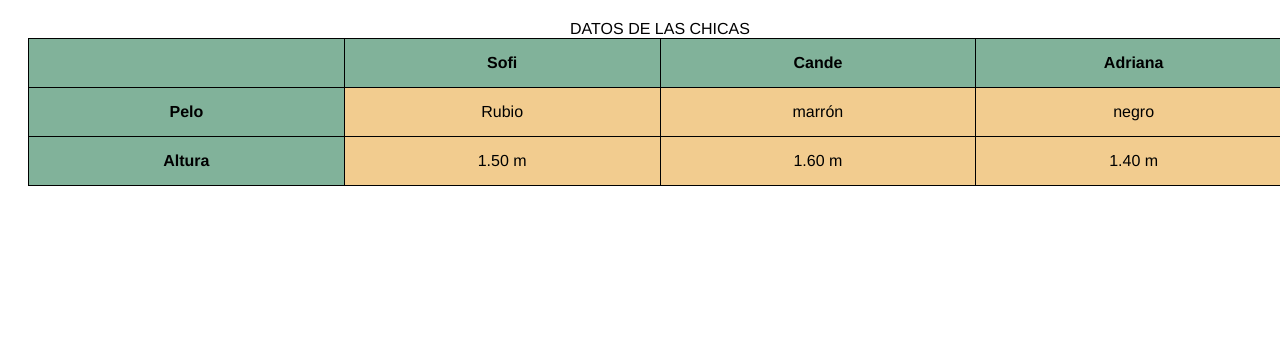
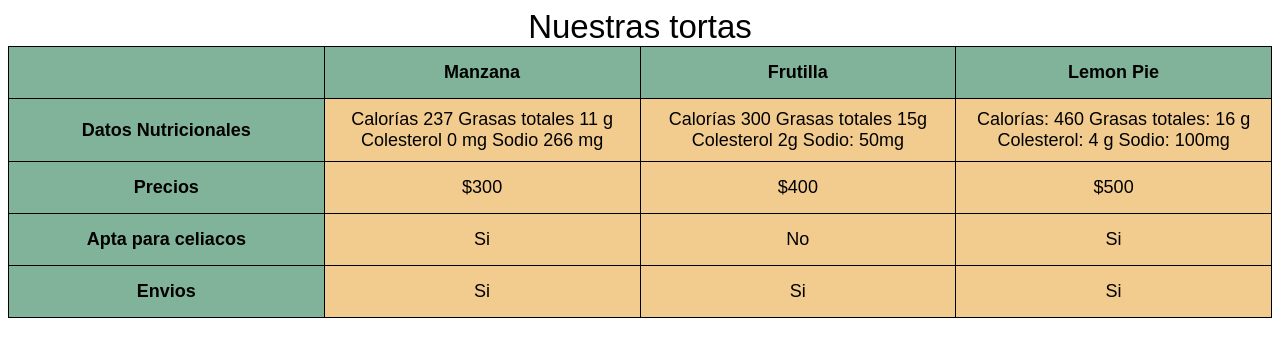
Before and after one commit to Facu2020/Html-css, a plain HTML site: page Tablas.html in a window 1280 px wide. Drawn offline with Linux system fonts and the light colour scheme.

Commit message:
listos los cambios

```diff
--- a/Tablas.html
+++ b/Tablas.html
@@ -7,45 +7,63 @@
     </head>
     <body>
         <table>
-            <caption>DATOS DE LAS CHICAS</caption>
+             <caption>Nuestras tortas</caption>
               <colgroup>
                   <col>
                   <col span="3" style="background-color:#f2cc8f;"  >
               </colgroup>
-        <thead >
+        <thead>
               <tr>
                 <th scope="col"></th>
-                <th id="sofi">Sofi</th>
-                <th id="cande">Cande</th>
-                <th id="adriana">Adriana</th>
+                <th id="manzana">Manzana</th>
+                <th id="frutilla">Frutilla</th>
+                <th id="Lemon">Lemon Pie</th>
                 <!--ID y HEADERS son alternativas para el scope -->
               </tr>
         </thead>
         <tbody>
               <tr>
-                <th id="pelo" scope="row">Pelo</th>
-                <td headers="sofi pelo">Rubio</td>
-                <td headers="cande pelo">marrón</td>
-                <td headers="adriana pelo">negro</td>
+                 <th id="datos" scope="row">Datos Nutricionales</th>
+                 <td headers="manzana datos">
+                    Calorías 237
+                    Grasas totales 11 g
+                    Colesterol 0 mg
+                    Sodio 266 mg
+                 </td>
+                 <td headers="frutilla datos">
+                     Calorías 300
+                     Grasas totales 15g
+                     Colesterol 2g
+                     Sodio: 50mg
+                 </td>
+                 <td headers="Lemon datos">
+                    Calorías: 460
+                    Grasas totales: 16 g
+                    Colesterol: 4 g
+                    Sodio: 100mg
+                 </td>
+              </tr>
+              <tr>
+                 <th scope="row">Precios</th>
+                 <td>$300</td>
+                 <td>$400</td>
+                 <td>$500</td>
+              </tr>
+              <tr>
+                 <th scope="row">Apta para celiacos</th>
+                 <td>Si</td>
+                 <td>No</td>
+                 <td>Si</td>
               </tr>
         </tbody>
         <tfoot>
               <tr>
-                <th scope="row">Altura</th>
-                <td>1.50 m </td>
-                <td>1.60 m</td>
-                <td>1.40 m </td>
+                 <th scope="row">Envios</th>
+                 <td>Si</td>
+                 <td>Si</td>
+                 <td>Si</td>
               </tr>
         </tfoot>
         </table>
     </body>
-
-
-
-
-
-
-
-
-
 </html>
--- a/styles/pregunta.css
+++ /dev/null
@@ -1,4 +0,0 @@
-ul { list-style: none;
-
-
-}
--- a/styles/tablastyle.css
+++ b/styles/tablastyle.css
@@ -1,15 +1,23 @@
 table {border: 1px solid black;
        border-collapse: collapse;
-       margin: 20px;
+       margin: 0px;
        table-layout: fixed;
        width: 100%;
-       font-family: 'helvetica neue', helvetica, arial, sans-serif;
+       font-family: Arial, Helvetica, sans-serif;
+       font-size: 18px;
        }
-caption {caption-side: top;}
+
+caption { caption-side: top;
+          font-size: 33px;
+}
 
 
-td,th {border: 1px solid; padding: 10px;}
+td,th { border: 1px solid;
+        padding: 10px;}
 
-tbody, tfoot {text-align: center;    }
+tbody, tfoot {text-align: center; }
 
-thead, th {background-color:#81b29a  ; border-collapse: collapse; padding: 15px; }
+thead, th { background-color:#81b29a ;
+            border-collapse: collapse;
+            padding: 15px;
+}
```
Also changed, not shown: index.html (+0 -21 lines), preguntas.html (deleted, +0 -21 lines), scripts.js (deleted). Lines whose indentation alone changed are shown as unchanged.
